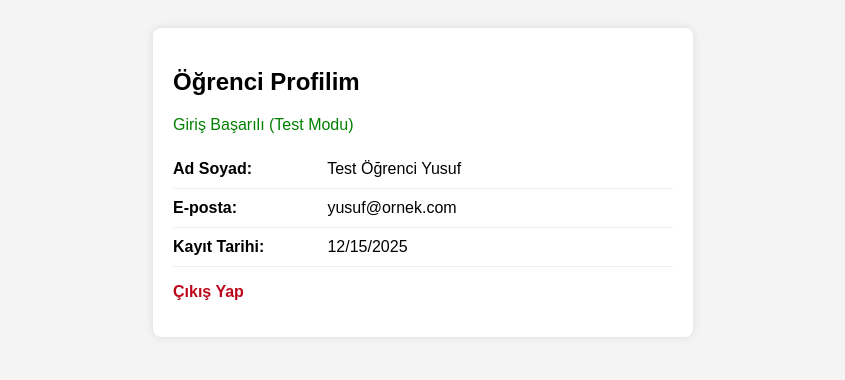
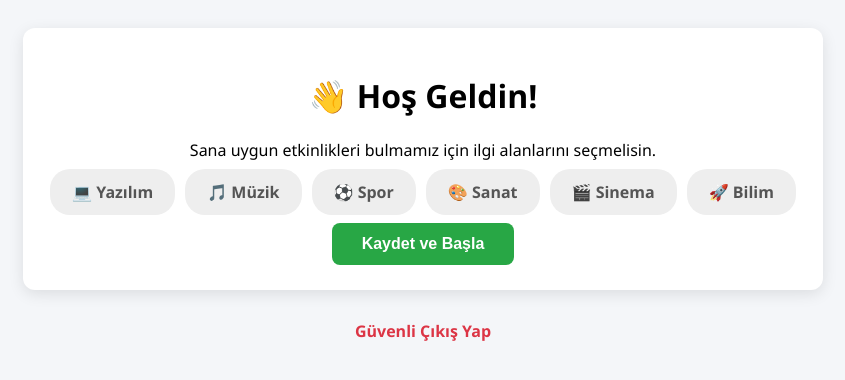
Before and after one commit to yusufemre-kilic/ym341, a Django app: page /ogrenci/ in a window 1280 px wide. Shown: the top 380 px of the page, without its empty margins (217-1062 px from the left). Run offline with Django 5.2, Linux system fonts and the light colour scheme; data comes from the database, SQL or seed files in the repository; data that the repository does not hold is empty.

Commit message:
Yapay zeka ve ogrenci paneli tamamlandi

```diff
--- a/backend/api/views.py
+++ b/backend/api/views.py
@@ -2,16 +2,13 @@ from django.shortcuts import render
 from django.http import JsonResponse
 from django.views.decorators.csrf import csrf_exempt
 from django.conf import settings
+from django.db.models import Q
 import json
-from .models import Event
-# Eğer Tag veya StudentProfile modelleri henüz yoksa hata vermesin diye try-except blokları içinde kullanacağız
-try:
-    from .models import Tag, StudentProfile
-except ImportError:
-    pass
+from .models import Event, Tag, StudentProfile
 
-# --- SAYFA YÖNLENDİRMELERİ ---
-
+# ==========================================
+# 1. EKSİK OLAN SAYFA YÖNLENDİRMELERİ (BURASI ÇOK ÖNEMLİ)
+# ==========================================
 def login_page(request):
     return render(request, 'login.html')
 
@@ -24,43 +21,30 @@ def ogrenci_page(request):
 def ogretmen_page(request):
     return render(request, 'ogretmen-panel.html')
 
-# --- API FONKSİYONLARI ---
+# ==========================================
+# 2. YAPAY ZEKA (OTOMATİK ETİKETLEME)
+# ==========================================
+def analyze_and_tag(event_instance):
+    keywords = {
+        "Yazılım": ["python", "java", "kodlama", "yazılım", "bilgisayar", "ai", "yapay zeka", "web", "react", "django"],
+        "Spor": ["futbol", "basketbol", "voleybol", "koşu", "turnuva", "maç", "spor", "fitness", "yüzme"],
+        "Müzik": ["konser", "gitar", "piyano", "şarkı", "dinleti", "müzik", "orkestra", "sahne"],
+        "Sanat": ["resim", "tiyatro", "sinema", "sergi", "sanat", "boyama", "heykel", "fotoğraf"],
+        "Bilim": ["fizik", "kimya", "biyoloji", "deney", "bilim", "uzay", "robot"],
+        "Sinema": ["film", "sinema", "gösterim", "izle", "yönetmen", "oyuncu"]
+    }
+    full_text = (event_instance.title + " " + event_instance.description).lower()
+    found_tags = []
+    for category, words in keywords.items():
+        if any(word in full_text for word in words):
+            tag_obj, _ = Tag.objects.get_or_create(name=category)
+            event_instance.tags.add(tag_obj)
+            found_tags.append(category)
+    return found_tags
 
-@csrf_exempt
-def verify_teacher_password(request):
-    if request.method == 'POST':
-        try:
-            data = json.loads(request.body)
-            email = data.get('email', '').strip().lower()
-            password = data.get('password', '')
-
-            if email == settings.OGRETMEN_EMAIL and password == settings.OGRETMEN_SIFRESI:
-                return JsonResponse({"status": "success"})
-            elif email != settings.OGRETMEN_EMAIL:
-                return JsonResponse({"error": "Bu e-posta yetkili değil!"}, status=401)
-            else:
-                return JsonResponse({"error": "Hatalı Şifre!"}, status=401)
-        except Exception:
-            return JsonResponse({"error": "Sunucu hatası"}, status=400)
-    return JsonResponse({"error": "Sadece POST"}, status=405)
-
-@csrf_exempt
-def verify_student_password(request):
-    if request.method == 'POST':
-        try:
-            data = json.loads(request.body)
-            email = data.get('email', '').strip().lower()
-            password = data.get('password', '')
-
-            if email != settings.OGRENCI_EMAIL:
-                return JsonResponse({"error": "Öğrenci bulunamadı!"}, status=401)
-            if password != settings.OGRENCI_SIFRESI:
-                return JsonResponse({"error": "Hatalı Şifre!"}, status=401)
-
-            return JsonResponse({"status": "success"})
-        except Exception:
-            return JsonResponse({"error": "Sunucu hatası"}, status=400)
-    return JsonResponse({"error": "Sadece POST"}, status=405)
+# ==========================================
+# 3. API FONKSİYONLARI
+# ==========================================
 
 @csrf_exempt
 def create_event(request):
@@ -72,16 +56,88 @@ def create_event(request):
                 description=data['description'],
                 date=data.get('date')
             )
-            return JsonResponse({"message": "Başarılı", "id": new_event.id}, status=201)
+            added_tags = analyze_and_tag(new_event)
+            return JsonResponse({"message": f"Kayıt Başarılı. Eklenen Etiketler: {added_tags}", "id": new_event.id}, status=201)
         except Exception as e:
             return JsonResponse({"error": str(e)}, status=400)
-    return JsonResponse({"error": "Sadece POST"}, status=405)
 
-# --- İŞTE EKSİK OLAN KISIM (BUNU EKLEMEZSEN SİSTEM ÇÖKER) ---
 def recommend_events(request):
-    # Şimdilik basitçe tüm etkinlikleri döndürelim (Hata vermemesi için)
     try:
-        events = Event.objects.all().values('id', 'title', 'description', 'date')
-        return JsonResponse({"recommendations": list(events)}, safe=False)
+        student, _ = StudentProfile.objects.get_or_create(email=settings.OGRENCI_EMAIL)
+        my_interests = student.interests.all()
+        has_interests = my_interests.exists()
+        events = []
+        message = ""
+
+        if not has_interests:
+            events = Event.objects.all().order_by('-date')[:5]
+            message = "Henüz ilgi alanı seçmediniz, işte son etkinlikler:"
+        else:
+            query = Q(tags__in=my_interests)
+            for interest in my_interests:
+                query |= Q(description__icontains=interest.name) | Q(title__icontains=interest.name)
+
+            events = Event.objects.filter(query).distinct().order_by('-date')
+
+            if not events:
+                events = Event.objects.all().order_by('-created_at')[:3]
+                tags_str = ", ".join([t.name for t in my_interests])
+                message = f"'{tags_str}' alanında etkinlik yok ama şunlar popüler:"
+            else:
+                message = "Sizin için seçtiklerimiz:"
+
+        data = []
+        for e in events:
+            tags = [t.name for t in e.tags.all()]
+            data.append({
+                "title": e.title,
+                "description": e.description,
+                "date": e.date,
+                "tags": tags
+            })
+
+        return JsonResponse({"message": message, "recommendations": data, "has_interests": has_interests})
     except Exception as e:
         return JsonResponse({"error": str(e)}, status=500)
+
+@csrf_exempt
+def save_interests(request):
+    if request.method == 'POST':
+        try:
+            data = json.loads(request.body)
+            selected_tags = data.get('tags', [])
+            student, _ = StudentProfile.objects.get_or_create(email=settings.OGRENCI_EMAIL)
+            student.interests.clear()
+            for tag_name in selected_tags:
+                tag_obj, _ = Tag.objects.get_or_create(name=tag_name)
+                student.interests.add(tag_obj)
+            return JsonResponse({"message": "Kaydedildi!"})
+        except Exception as e:
+            return JsonResponse({"error": str(e)}, status=400)
+
+@csrf_exempt
+def reset_interests(request):
+    if request.method == 'POST':
+        try:
+            student, _ = StudentProfile.objects.get_or_create(email=settings.OGRENCI_EMAIL)
+            student.interests.clear()
+            return JsonResponse({"message": "Sıfırlandı!"})
+        except Exception as e:
+            return JsonResponse({"error": str(e)}, status=400)
+
+@csrf_exempt
+def verify_teacher_password(request):
+    if request.method == 'POST':
+        data = json.loads(request.body)
+        if data.get('email') == settings.OGRETMEN_EMAIL and data.get('password') == settings.OGRETMEN_SIFRESI:
+            return JsonResponse({"status": "success"})
+    return JsonResponse({"error": "Hatalı Giriş"}, status=401)
+
+@csrf_exempt
+def verify_student_password(request):
+    if request.method == 'POST':
+        data = json.loads(request.body)
+        if data.get('email') == settings.OGRENCI_EMAIL and data.get('password') == settings.OGRENCI_SIFRESI:
+            StudentProfile.objects.get_or_create(email=settings.OGRENCI_EMAIL)
+            return JsonResponse({"status": "success"})
+    return JsonResponse({"error": "Hatalı Giriş"}, status=401)
--- a/backend/backend/urls.py
+++ b/backend/backend/urls.py
@@ -3,11 +3,11 @@ from django.urls import path
 from django.conf import settings
 from django.conf.urls.static import static
 
-# Artık views dosyasında hepsi var, hata vermez:
+# Artık views.py içinde bu fonksiyonların hepsi VAR. Hata vermeyecek.
 from api.views import (
     login_page, callback_page, ogrenci_page, ogretmen_page,
     create_event, verify_teacher_password, verify_student_password,
-    recommend_events
+    recommend_events, save_interests, reset_interests
 )
 
 urlpatterns = [
@@ -22,8 +22,9 @@ urlpatterns = [
     path('api/verify-teacher/', verify_teacher_password, name='verify_teacher'),
     path('api/verify-student/', verify_student_password, name='verify_student'),
     path('api/events/recommend/', recommend_events, name='recommend_events'),
+    path('api/student/interests/', save_interests, name='save_interests'),
+    path('api/student/reset/', reset_interests, name='reset_interests'),
 ]
 
-# Resim ayarı (En kritik yer burası)
 if settings.DEBUG:
     urlpatterns += static(settings.STATIC_URL, document_root=settings.STATICFILES_DIRS[0])
--- a/backend/templates/ogrenci-profil.html
+++ b/backend/templates/ogrenci-profil.html
@@ -3,61 +3,164 @@
 <head>
     <meta charset="UTF-8">
     <meta name="viewport" content="width=device-width, initial-scale=1.0">
-    <title>Öğrenci Profilim</title>
+    <title>Öğrenci Paneli</title>
     <style>
-        body { font-family: Arial, sans-serif; padding: 20px; background-color: #f4f4f4; }
-        .profile-container { max-width: 500px; margin: auto; background: white; padding: 20px; border-radius: 8px; box-shadow: 0 0 10px rgba(0,0,0,0.1); }
-        .data-row { padding: 10px 0; border-bottom: 1px solid #eee; text-align: left; }
-        .data-row strong { display: inline-block; width: 150px; }
-        a { text-decoration: none; color: #bd081c; font-weight: bold; }
-        a:hover { text-decoration: underline; }
+        body { font-family: 'Segoe UI', sans-serif; background: #f4f6f9; padding: 20px; }
+        .container { max-width: 800px; margin: auto; }
+
+        .card { background: white; padding: 25px; border-radius: 12px; box-shadow: 0 4px 15px rgba(0,0,0,0.1); margin-bottom: 20px; text-align: center; }
+        .hidden { display: none !important; }
+
+        /* Etiketler */
+        .tag-container { display: flex; gap: 10px; flex-wrap: wrap; justify-content: center; margin-top: 20px; }
+        .tag-label {
+            background: #eee; padding: 10px 20px; border-radius: 20px; cursor: pointer; border: 2px solid transparent; font-weight: bold; color: #555;
+        }
+        /* Seçilince */
+        input[type="checkbox"]:checked + .tag-label {
+            background: #007bff; color: white; border-color: #0056b3; transform: scale(1.05); transition: 0.2s;
+        }
+        input[type="checkbox"] { display: none; }
+
+        /* Butonlar */
+        .btn-green { background: #28a745; color: white; border: none; padding: 12px 30px; border-radius: 8px; cursor: pointer; font-size: 16px; margin-top: 20px; font-weight: bold;}
+        .btn-reset { background: #ffc107; color: #333; border: none; padding: 5px 10px; border-radius: 5px; cursor: pointer; font-size: 12px; font-weight: bold;}
+
+        /* Etkinlik Listesi */
+        .event-item { text-align: left; border-left: 5px solid #007bff; background: #fff; padding: 20px; margin-bottom: 15px; border-radius: 8px; box-shadow: 0 2px 5px rgba(0,0,0,0.05); }
+        .tags span { background: #ffc107; padding: 3px 8px; border-radius: 10px; font-size: 12px; margin-right: 5px; font-weight: bold;}
     </style>
 </head>
 <body>
 
-<div class="profile-container">
-    <h2>Öğrenci Profilim</h2>
-    <p id="auth-status" style="color: blue;">Veriler yükleniyor...</p>
+<div class="container">
 
-    <div id="profile-data" style="display:none;">
-        <div class="data-row"><strong>Ad Soyad:</strong> <span id="name"></span></div>
-        <div class="data-row"><strong>E-posta:</strong> <span id="email"></span></div>
-        <div class="data-row"><strong>Kayıt Tarihi:</strong> <span id="registered-at"></span></div>
+    <div id="loading-screen" style="text-align: center; padding: 50px;">
+        <h2>⏳ Sistem Hazırlanıyor...</h2>
+        <p>Lütfen bekleyin, veriler çekiliyor.</p>
     </div>
 
-    <p id="message" style="margin-top: 15px;"></p>
+    <div id="interest-section" class="card hidden">
+        <h1>👋 Hoş Geldin!</h1>
+        <p>Sana uygun etkinlikleri bulmamız için ilgi alanlarını seçmelisin.</p>
+        <div class="tag-container">
+            <label><input type="checkbox" value="Yazılım"><span class="tag-label">💻 Yazılım</span></label>
+            <label><input type="checkbox" value="Müzik"><span class="tag-label">🎵 Müzik</span></label>
+            <label><input type="checkbox" value="Spor"><span class="tag-label">⚽ Spor</span></label>
+            <label><input type="checkbox" value="Sanat"><span class="tag-label">🎨 Sanat</span></label>
+            <label><input type="checkbox" value="Sinema"><span class="tag-label">🎬 Sinema</span></label>
+            <label><input type="checkbox" value="Bilim"><span class="tag-label">🚀 Bilim</span></label>
+        </div>
+        <button class="btn-green" onclick="saveInterests()">Kaydet ve Başla</button>
+    </div>
 
-    <p><a href="/" onclick="localStorage.removeItem('access_token');">Çıkış Yap</a></p>
+    <div id="dashboard-section" class="hidden">
+        <div style="display:flex; justify-content:space-between; align-items:center; margin-bottom:15px;">
+            <h2 id="dashboard-title" style="margin:0; color:#333;">Etkinlikler</h2>
+            <button class="btn-reset" onclick="resetInterests()">🔄 Tercihleri Sıfırla</button>
+        </div>
+
+        <div id="event-list"></div>
+    </div>
+
+    <div style="text-align: center; margin-top: 30px;">
+        <a href="/" style="color: #dc3545; text-decoration: none; font-weight: bold;">Güvenli Çıkış Yap</a>
+    </div>
+
 </div>
 
 <script>
-    // TEST MODU: Token kontrolünü geçici olarak kapattık.
-    const authStatus = document.getElementById('auth-status');
-    const profileData = document.getElementById('profile-data');
+    // Sayfa yüklenince çalış
+    window.onload = function() {
+        fetchData();
+    };
 
-    // Normalde burası token kontrolü yapar, şimdilik direkt gösteriyoruz:
-    showTestProfile();
+    async function fetchData() {
+        try {
+            // API'den veri iste
+            const response = await fetch('/api/events/recommend/');
 
-    function showTestProfile() {
-        // Sahte verilerle dolduruyoruz
-        document.getElementById('name').textContent = "Test Öğrenci Yusuf";
-        document.getElementById('email').textContent = "yusuf@ornek.com";
-        document.getElementById('registered-at').textContent = new Date().toLocaleDateString();
+            // Eğer sunucu hata verdiyse (500, 404 vs)
+            if (!response.ok) throw new Error("Sunucuya bağlanılamadı! (Durum: " + response.status + ")");
 
-        // Alanları görünür yap
-        authStatus.textContent = 'Giriş Başarılı (Test Modu)';
-        authStatus.style.color = 'green';
-        profileData.style.display = 'block';
+            const data = await response.json();
+
+            // Yükleniyor ekranını gizle
+            document.getElementById('loading-screen').classList.add('hidden');
+
+            // Karar Ver: Seçim Ekranı mı, Liste mi?
+            if (!data.has_interests) {
+                showScreen('interest-section');
+            } else {
+                showScreen('dashboard-section');
+                renderEvents(data);
+            }
+
+        } catch (error) {
+            // HATA VARSA EKRANA YAZ (Boş kalmasın)
+            document.getElementById('loading-screen').innerHTML = `
+                <div style="background:#ffddd0; padding:20px; border-radius:10px; color:#d8000c;">
+                    <h3>⚠️ Bir Hata Oluştu</h3>
+                    <p>${error.message}</p>
+                    <small>Lütfen Docker'ı yeniden başlatıp sayfayı yenileyin.</small>
+                </div>
+            `;
+        }
     }
 
-    /* NOT: İleride Keycloak bağlantısı tekrar açılınca bu kod kullanılacak:
-    async function fetchProfile() {
-        const accessToken = localStorage.getItem('access_token');
-        if (!accessToken) { window.location.href = '/'; return; }
+    function showScreen(id) {
+        document.getElementById('interest-section').classList.add('hidden');
+        document.getElementById('dashboard-section').classList.add('hidden');
+        document.getElementById(id).classList.remove('hidden');
+    }
 
-        // API isteği buraya gelecek...
+    async function saveInterests() {
+        const checkboxes = document.querySelectorAll('input[type="checkbox"]:checked');
+        const tags = Array.from(checkboxes).map(cb => cb.value);
+
+        if (tags.length === 0) { alert("Lütfen en az bir tane seç!"); return; }
+
+        await fetch('/api/student/interests/', {
+            method: 'POST',
+            body: JSON.stringify({ tags: tags })
+        });
+
+        fetchData(); // Sayfayı yenilemeden güncelle
     }
-    */
+
+    // TEST İÇİN SIFIRLAMA
+    async function resetInterests() {
+        if(!confirm("İlgi alanlarını silip başa dönmek istiyor musun?")) return;
+        await fetch('/api/student/reset/', { method: 'POST' });
+        fetchData();
+    }
+
+    function renderEvents(data) {
+        const listDiv = document.getElementById('event-list');
+        document.getElementById('dashboard-title').innerText = data.message;
+        listDiv.innerHTML = "";
+
+        if (!data.recommendations || data.recommendations.length === 0) {
+            listDiv.innerHTML = "<div class='card'>Bu kategorilerde henüz etkinlik yok :(</div>";
+            return;
+        }
+
+        data.recommendations.forEach(event => {
+            const date = new Date(event.date).toLocaleString('tr-TR');
+            const tags = event.tags.map(t => `<span>${t}</span>`).join('');
+
+            listDiv.innerHTML += `
+                <div class="event-item">
+                    <h3>${event.title}</h3>
+                    <p>${event.description}</p>
+                    <div style="display:flex; justify-content:space-between; margin-top:10px; align-items:center;">
+                        <small style="color:#666;">📅 ${date}</small>
+                        <div class="tags">${tags}</div>
+                    </div>
+                </div>
+            `;
+        });
+    }
 </script>
 
 </body>
```
Also changed, not shown: backend/api/models.py (+21 -0 lines), backend/api/migrations/0002_tag_studentprofile_event_tags.py (added), 1 other file.
